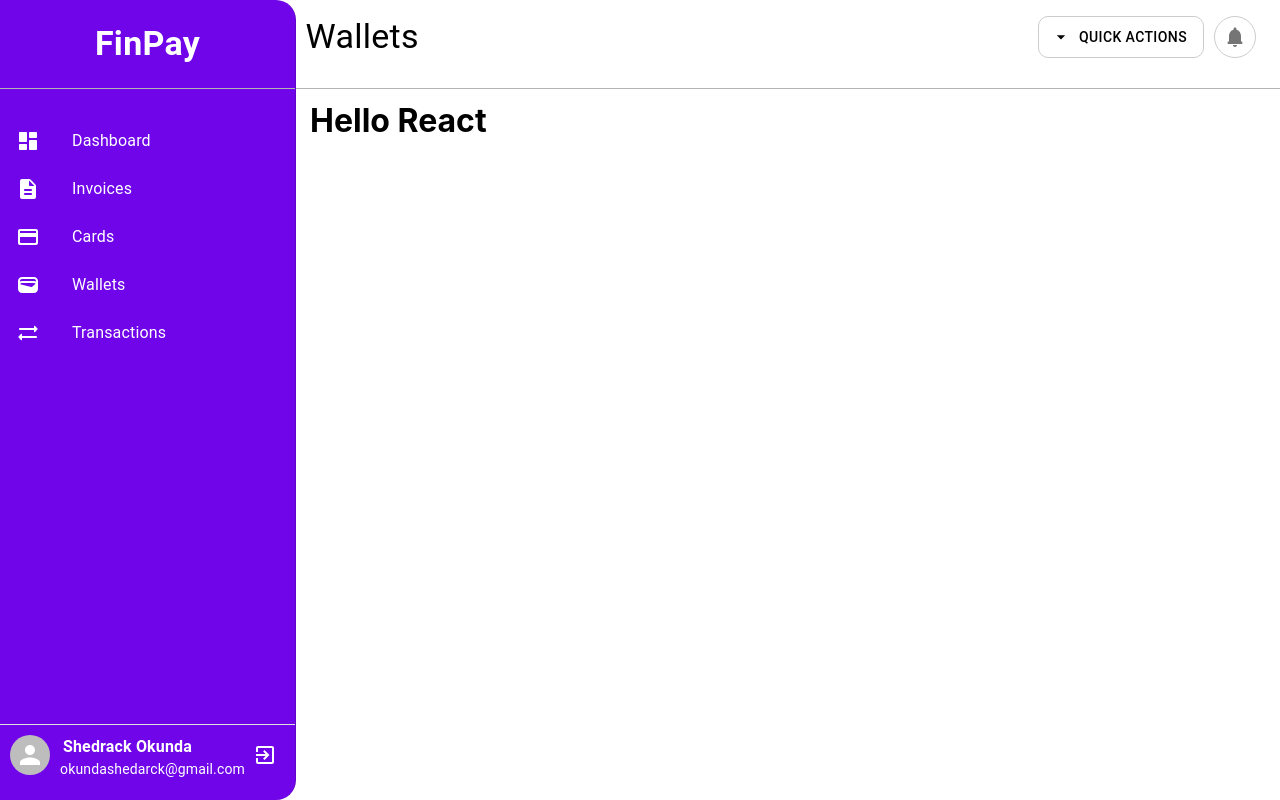
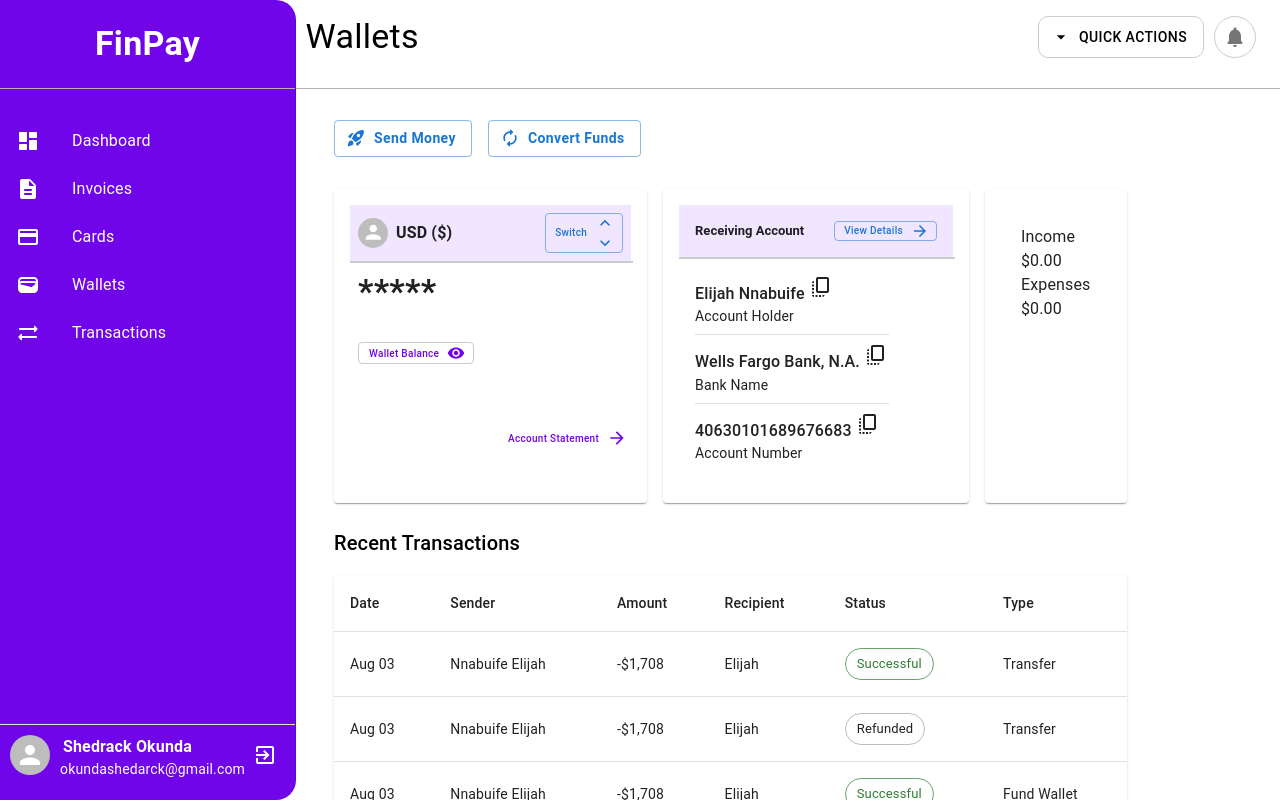
Before and after one commit to shedrack-okunda/Payment-Solution, a React (Create React App) app: page /wallets in a window 1280 px wide. Shown: the top 800 px of the page. Built offline with nearby package versions, Linux system fonts and the light colour scheme; the HTML template or start-up script is replaced by a standard one.

Commit message:
styled components and added other functionality

```diff
--- a/package.json
+++ b/package.json
@@ -7,6 +7,7 @@
     "@emotion/styled": "^11.13.0",
     "@mui/icons-material": "^6.1.1",
     "@mui/material": "^6.1.1",
+    "@mui/x-data-grid": "^7.19.0",
     "@testing-library/jest-dom": "^5.17.0",
     "@testing-library/react": "^13.4.0",
     "@testing-library/user-event": "^13.5.0",
--- a/src/pages/Transactions.js
+++ b/src/pages/Transactions.js
@@ -20,7 +20,7 @@ import { FilterList, Search } from "@mui/icons-material";
 const transactions = [
   {
     date: "Aug 03",
-    sender: "Nnabuife",
+    sender: "Nnabuife Elijah",
     recipient: "Elijah",
     amount: "-$1,708",
     status: "Successful",
@@ -28,7 +28,7 @@ const transactions = [
   },
   {
     date: "Aug 03",
-    sender: "Nnabuife",
+    sender: "Nnabuife Elijah",
     recipient: "Elijah",
     amount: "-$1,708",
     status: "Refunded",
@@ -36,7 +36,7 @@ const transactions = [
   },
   {
     date: "Aug 03",
-    sender: "Nnabuife",
+    sender: "Nnabuife Elijah",
     recipient: "Elijah",
     amount: "-$1,708",
     status: "Successful",
@@ -44,7 +44,7 @@ const transactions = [
   },
   {
     date: "Aug 03",
-    sender: "Nnabuife",
+    sender: "Nnabuife Elijah",
     recipient: "Elijah",
     amount: "-$1,708",
     status: "Successful",
@@ -52,7 +52,7 @@ const transactions = [
   },
   {
     date: "Aug 03",
-    sender: "Nnabuife",
+    sender: "Nnabuife Elijah",
     recipient: "Elijah",
     amount: "-$1,708",
     status: "Successful",
--- a/src/pages/Wallets.js
+++ b/src/pages/Wallets.js
@@ -1,10 +1,322 @@
-import React from "react";
+import React, { useState } from "react";
+import {
+  Avatar,
+  Box,
+  Button,
+  Card,
+  CardContent,
+  Chip,
+  Divider,
+  Grid2,
+  IconButton,
+  Pagination,
+  Paper,
+  Stack,
+  Table,
+  TableBody,
+  TableCell,
+  TableContainer,
+  TableHead,
+  TableRow,
+  TextField,
+  Typography,
+} from "@mui/material";
+import {
+  ArrowForward,
+  AutorenewRounded,
+  CopyAll,
+  CopyAllRounded,
+  CopyAllTwoTone,
+  FilterList,
+  KeyboardArrowDown,
+  KeyboardArrowUp,
+  RocketLaunchRounded,
+  Search,
+  Visibility,
+  VisibilityOff,
+} from "@mui/icons-material";
+
+const transactions = [
+  {
+    date: "Aug 03",
+    sender: "Nnabuife Elijah",
+    recipient: "Elijah",
+    amount: "-$1,708",
+    status: "Successful",
+    type: "Transfer",
+  },
+  {
+    date: "Aug 03",
+    sender: "Nnabuife Elijah",
+    recipient: "Elijah",
+    amount: "-$1,708",
+    status: "Refunded",
+    type: "Transfer",
+  },
+  {
+    date: "Aug 03",
+    sender: "Nnabuife Elijah",
+    recipient: "Elijah",
+    amount: "-$1,708",
+    status: "Successful",
+    type: "Fund Wallet",
+  },
+  {
+    date: "Aug 03",
+    sender: "Nnabuife Elijah",
+    recipient: "Elijah",
+    amount: "-$1,708",
+    status: "Successful",
+    type: "Transfer",
+  },
+  {
+    date: "Aug 03",
+    sender: "Nnabuife Elijah",
+    recipient: "Elijah",
+    amount: "-$1,708",
+    status: "Successful",
+    type: "Transfer",
+  },
+];
 
 function Wallet() {
+  const [showBalance, setShowBalance] = useState(false);
+  const toggleBalanceVisibility = () => {
+    setShowBalance((prev) => !prev);
+  };
+
   return (
-    <>
-      <h1>Hello React</h1>
-    </>
+    <Box sx={{ p: 3 }}>
+      <Stack direction="row" spacing={2} marginBottom={4} marginTop={2}>
+        <Button
+          variant="outlined"
+          startIcon={<RocketLaunchRounded />}
+          sx={{ textTransform: "none", fontWeight: "bold" }}
+        >
+          Send Money
+        </Button>
+
+        <Button
+          variant="outlined"
+          startIcon={<AutorenewRounded />}
+          sx={{ textTransform: "none", fontWeight: "bold" }}
+        >
+          Convert Funds
+        </Button>
+      </Stack>
+
+      <Grid2 container spacing={2}>
+        <Card>
+          <CardContent>
+            <Box sx={{ backgroundColor: "#f0e6ff", padding: 1 }}>
+              <Stack
+                direction="row"
+                justifyContent="space-between"
+                alignItems="center"
+              >
+                <Stack direction="row" spacing={1}>
+                  <Avatar sx={{ width: 30, height: 30 }} />
+                  <Typography
+                    variant="body1"
+                    sx={{
+                      display: "flex",
+                      justifyContent: "center",
+                      alignItems: "center",
+                    }}
+                    fontWeight="bold"
+                  >
+                    USD ($)
+                  </Typography>
+                </Stack>
+                <Button
+                  sx={{
+                    textTransform: "none",
+                    height: "40px",
+                    minWidth: 40,
+                    fontSize: "10px",
+                  }}
+                  variant="outlined"
+                  size="small"
+                  endIcon={
+                    <Stack
+                      direction="column"
+                      fontSize="10px"
+                      alignItems="center"
+                    >
+                      <KeyboardArrowUp fontSize="small" />
+                      <KeyboardArrowDown fontSize="small" />
+                    </Stack>
+                  }
+                >
+                  Switch
+                </Button>
+              </Stack>
+            </Box>
+
+            <Divider sx={{ border: "1px solid #ccc", width: "100%" }} />
+
+            <Stack
+              direction="row"
+              justifyContent="space-between"
+              alignItems="center"
+            >
+              <Box sx={{ p: 1 }}>
+                <Typography variant="h4" fontWeight="bold">
+                  {showBalance ? "$5,350" : "*****"}
+                </Typography>
+                <Button
+                  variant="outlined"
+                  size="small"
+                  endIcon={showBalance ? <VisibilityOff /> : <Visibility />}
+                  sx={{
+                    color: "#7105E9",
+                    textTransform: "none",
+                    padding: "10px",
+                    mt: "30px",
+                    fontSize: "10px",
+                    border: "1px solid #ccc",
+                    height: "15px",
+                  }}
+                  onClick={toggleBalanceVisibility}
+                >
+                  {showBalance ? "Wallet Balance" : "Wallet Balance"}
+                </Button>
+              </Box>
+            </Stack>
+            <Button
+              variant="text"
+              endIcon={<ArrowForward />}
+              sx={{
+                textTransform: "none",
+                marginTop: "50px",
+                marginLeft: "150px",
+                color: "#7105E9",
+                fontSize: "10px",
+              }}
+            >
+              Account Statement
+            </Button>
+          </CardContent>
+        </Card>
+
+        <Card>
+          <CardContent>
+            <Box sx={{ backgroundColor: "#f0e6ff", padding: 2 }}>
+              <Stack
+                direction="row"
+                justifyContent="space-between"
+                alignItems="center"
+              >
+                <Typography
+                  variant="h5"
+                  sx={{
+                    display: "flex",
+                    justifyContent: "center",
+                    alignItems: "center",
+                  }}
+                  fontWeight="bold"
+                  fontSize="small"
+                >
+                  Receiving Account
+                </Typography>
+
+                <Button
+                  sx={{
+                    textTransform: "none",
+                    height: "20px",
+                    fontSize: "10px",
+                    marginLeft: "30px",
+                  }}
+                  variant="outlined"
+                  size="small"
+                  endIcon={<ArrowForward />}
+                >
+                  View Details
+                </Button>
+              </Stack>
+            </Box>
+
+            <Divider sx={{ border: "1px solid #ccc", width: "100%" }} />
+
+            <Box sx={{ p: 2 }}>
+              <Typography variant="h6" fontSize="medium">
+                Elijah Nnabuife <CopyAll />
+              </Typography>
+              <Typography variant="body2">Account Holder</Typography>
+              <Divider sx={{ my: 1, width: "80%" }} />
+              <Typography variant="h6" fontSize="medium">
+                Wells Fargo Bank, N.A. <CopyAll />
+              </Typography>
+              <Typography variant="body2">Bank Name</Typography>
+              <Divider sx={{ my: 1, width: "80%" }} />
+              <Typography variant="h6" fontSize="medium">
+                40630101689676683 <CopyAll />
+              </Typography>
+              <Typography variant="body2">Account Number</Typography>
+            </Box>
+          </CardContent>
+        </Card>
+
+        <Card style={{ padding: "20px" }}>
+          <CardContent>
+            <Typography>Income</Typography>
+            <Typography>$0.00</Typography>
+            <Typography>Expenses</Typography>
+            <Typography>$0.00</Typography>
+          </CardContent>
+        </Card>
+      </Grid2>
+
+      <Box sx={{ mt: 3 }}>
+        <Typography variant="h6" mb={2}>
+          Recent Transactions
+        </Typography>
+
+        <TableContainer component={Paper}>
+          <Table>
+            <TableHead>
+              <TableRow>
+                <TableCell>Date</TableCell>
+                <TableCell>Sender</TableCell>
+                <TableCell>Amount</TableCell>
+                <TableCell>Recipient</TableCell>
+                <TableCell>Status</TableCell>
+                <TableCell>Type</TableCell>
+              </TableRow>
+            </TableHead>
+
+            <TableBody>
+              {transactions.map((tx, index) => (
+                <TableRow key={index}>
+                  <TableCell>{tx.date}</TableCell>
+                  <TableCell>{tx.sender}</TableCell>
+                  <TableCell>{tx.amount}</TableCell>
+                  <TableCell>{tx.recipient}</TableCell>
+                  <TableCell>
+                    <Chip
+                      label={tx.status}
+                      color={tx.status === "Successful" ? "success" : "default"}
+                      variant="outlined"
+                    />
+                  </TableCell>
+                  <TableCell>{tx.type}</TableCell>
+                </TableRow>
+              ))}
+            </TableBody>
+          </Table>
+        </TableContainer>
+
+        <Box
+          display="flex"
+          justifyContent="space-between"
+          alignItems="center"
+          mt={3}
+        >
+          <Typography variant="body2">1-5 of 5</Typography>
+          <Pagination count={1} page={1} />
+        </Box>
+      </Box>
+    </Box>
   );
 }
 
```
Also changed, not shown: 1 other file (tests, documents, lock files or other folders).
